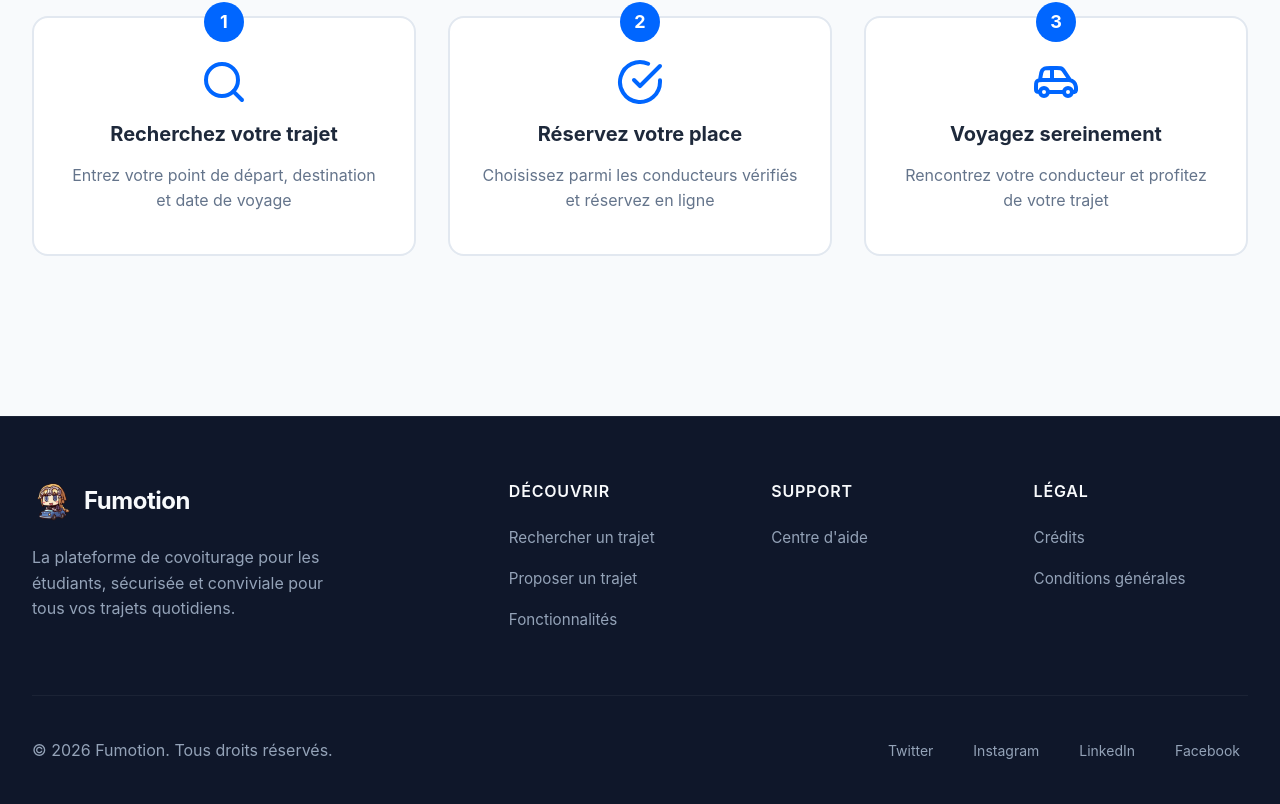
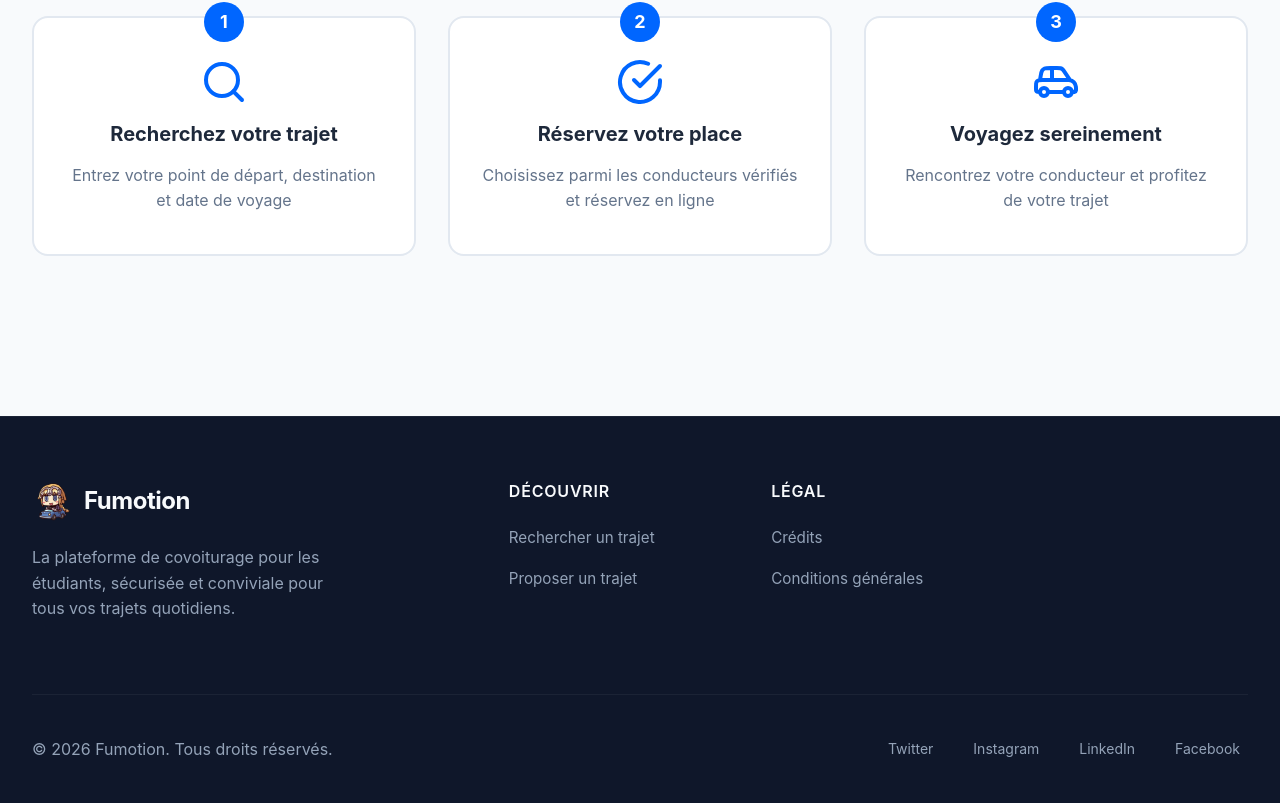
Before and after one commit to clepix21/Fumotion, a React (Create React App) app in the folder app/frontend/: page / in a window 1280 px wide. Shown: the part 1421-2225 px from the top of the page. Built offline with nearby package versions, Linux system fonts and the light colour scheme; no server answers.

Commit message:
feat: supprimer le lien vers les fonctionnalités et nettoyer la section support du footer

```diff
--- a/app/frontend/src/components/common/Footer.js
+++ b/app/frontend/src/components/common/Footer.js
@@ -23,14 +23,6 @@ export default function Footer() {
                         <ul className="footer-links">
                             <li><Link to="/search">Rechercher un trajet</Link></li>
                             <li><Link to="/create-trip">Proposer un trajet</Link></li>
-                            <li><Link to="#features">Fonctionnalités</Link></li>
-                        </ul>
-                    </div>
-
-                    <div className="footer-column">
-                        <h4 className="footer-heading">Support</h4>
-                        <ul className="footer-links">
-                            <li><Link to="/help">Centre d'aide</Link></li>
                         </ul>
                     </div>
 
```
